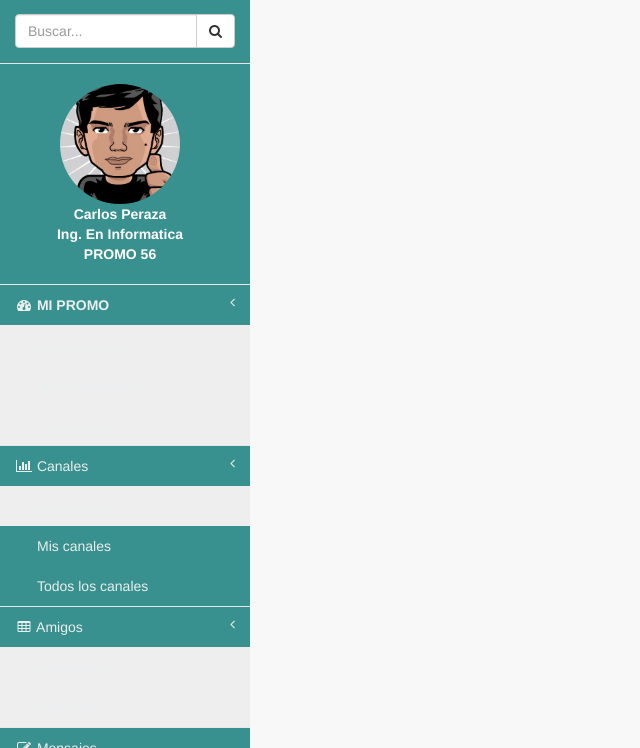
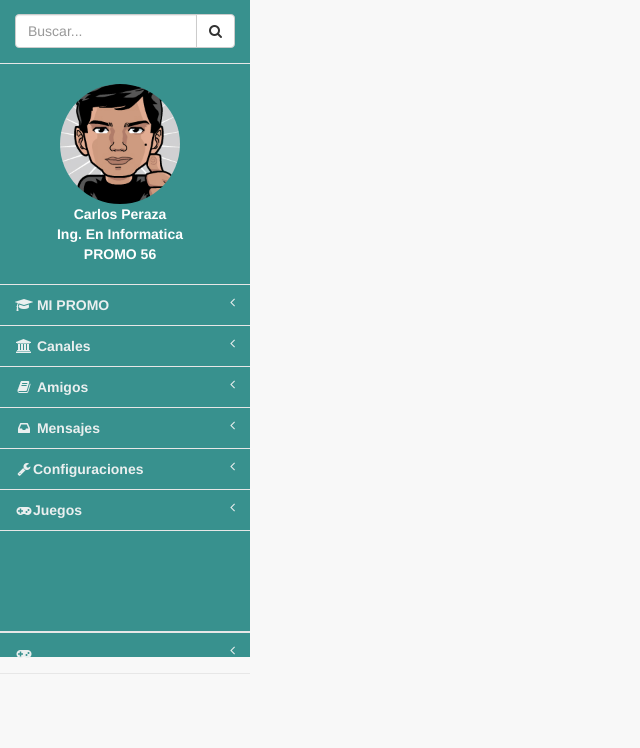
Before and after one commit to carlosiete/laboratorio-3, a Django app: page /flot in a window 1280 px wide. Shown: the part 52-800 px from the top of the page, without its empty margins (0-640 px from the left). Run offline with Django 3.2, Linux system fonts and the light colour scheme; parts of the project's set-up code (start-up, migrations or seed data) failed here and were passed over; some libraries are stand-ins or nearby versions.

Commit message:
modificacion de la base. template completo
imagenes, color, css

```diff
--- a/templates/base/base.html
+++ b/templates/base/base.html
@@ -13,6 +13,7 @@
     <title> {% block title %} Eco {% endblock %}</title>
 
     <!-- Bootstrap Core CSS -->
+    <link href="https://fonts.googleapis.com/css?family=Roboto" rel="stylesheet">
     <link href="{% static 'vendor/bootstrap/css/bootstrap.css' %}" rel="stylesheet">
 
     <!-- MetisMenu CSS -->
@@ -293,55 +294,96 @@
                             </div>
                         </li>
                         <li>
-
-                            <a href="index.html"><i class="fa fa-dashboard fa-fw"></i> <b>MI PROMO <span class="fa arrow"></b></a>
-
-                             <ul class="nav nav-second-level">
+                            <a href="index.html"><i class="fa fa-graduation-cap" aria-hidden="true"></i><b> MI PROMO</b><span class="fa arrow"></span></a>
+                            <ul class="nav nav-second-level">
                                 <li>
-                                    <a href="flot">Actualizaciones</a>
+                                    <a href="#"> <i class="fa fa-chevron-circle-right fa-fw" aria-hidden="true"></i>Actualizaciones</a>
                                 </li>
                                 <li>
-                                    <a href="flot">Mis compañeros</a>
+                                    <a href="#"><i class="fa fa-chevron-circle-right fa-fw" aria-hidden="true"></i>Mis Compañeros</a>
                                 </li>
                                 <li>
-                                    <a href="flot">Crear evento</a>
-                                </li>
-                             </ul>
-                        </li>
-                        <li>
-                            <a href="#"><i class="fa fa-bar-chart-o fa-fw"></i> Canales<span class="fa arrow"></span></a>
-                            <ul class="nav nav-second-level">
-                                <li>
-                                    <a href="flot">Crear canal</a>
-                                </li>
-                                <li>
-                                    <a href="morris.html">Mis canales</a>
-                                </li>
-                                <li>
-                                    <a href="morris.html">Todos los canales</a>
+                                    <a href="#"><i class="fa fa-chevron-circle-right fa-fw" aria-hidden="true"></i>Crear Eventos</a>
                                 </li>
                             </ul>
                             <!-- /.nav-second-level -->
                         </li>
                         <li>
-                            <a href="tables.html"><i class="fa fa-table fa-fw"></i> Amigos <span class="fa arrow">  </a>
+                            <a href="index.html"><i class="fa fa-university fa-fw" aria-hidden="true"></i><b>  Canales</b><span class="fa arrow"></span></a>
                             <ul class="nav nav-second-level">
                                 <li>
-                                    <a href="flot">Seguidores</a>
+                                    <a href="#"><i class="fa fa-chevron-circle-right fa-fw" aria-hidden="true"></i>Crear canal</a>
                                 </li>
                                 <li>
-                                    <a href="flot">Siguiendo</a>
+                                    <a href="#"><i class="fa fa-chevron-circle-right fa-fw" aria-hidden="true"></i>Mis canales</a>
+                                </li>
+                                <li>
+                                    <a href="#"><i class="fa fa-chevron-circle-right fa-fw" aria-hidden="true"></i>Todos los canales</a>
                                 </li>
                             </ul>
+                            <!-- /.nav-second-level -->
                         </li>
                         <li>
-                            <a href="forms.html"><i class="fa fa-edit fa-fw"></i> Mensajes</a>
+                            <a href="index.html"><i class="fa fa-book fa-fw"></i> <b>Amigos</b><span class="fa arrow"></span></a>
+                            <ul class="nav nav-second-level">
+                                <li>
+                                    <a href="#"><i class="fa fa-chevron-circle-right fa-fw" aria-hidden="true"></i>Seguidos</a>
+                                </li>
+                                <li>
+                                    <a href="#"><i class="fa fa-chevron-circle-right fa-fw" aria-hidden="true"></i>Seguidores</a>
+                                </li>
+                            </ul>
+                            <!-- /.nav-second-level -->
                         </li>
                         <li>
-                            <a href="#"><i class="fa fa-wrench fa-fw"></i>Configuración<span class="fa arrow"></span></a>
+                            <a href="index.html"><i class="fa fa-inbox fa-fw" aria-hidden="true"></i> <b>Mensajes</b><span class="fa arrow"></span></a>
                             <ul class="nav nav-second-level">
                                 <li>
-                                    <a href="panels-wells.html">Editar perfil</a>
+                                    <a href="#"><i class="fa fa-chevron-circle-right fa-fw" aria-hidden="true"></i>Nuevo</a>
+                                </li>
+                                <li>
+                                    <a href="#"><i class="fa fa-chevron-circle-right fa-fw" aria-hidden="true"></i>Inbox</a>
+                                </li>
+                            </ul>
+                            <!-- /.nav-second-level -->
+                        </li>
+                        <li>
+                            <a href="index.html"><i class="fa fa-wrench fa-fw" aria-hidden="true"></i><b>Configuraciones</b><span class="fa arrow"></span></a>
+                            <ul class="nav nav-second-level">
+                                <li>
+                                    <a href="#"><i class="fa fa-chevron-circle-right fa-fw" aria-hidden="true"></i>Editar Perfil</a>
+                                </li>
+                            </ul>
+                            <!-- /.nav-second-level -->
+                        </li>
+                         <li>
+                            <a href="index.html"><i class="fa fa-gamepad fa-fw" aria-hidden="true"></i><b>Juegos</b><span class="fa arrow"></span></a>
+                            <ul class="nav nav-second-level">
+                                <li>
+                                    <a><i class="fa fa-spinner fa-spin fa-3x fa-fw"></i>
+                                    <span class="sr-only">Loading...</span></a>
+                                </li>
+                            </ul>
+                            <!-- /.nav-second-level -->
+                        </li>
+                            <a href="index.html" aling:"center"; > <b> <span class="fa"></b></a>
+
+                             <ul class="nav nav-second-level">
+
+                             </ul>
+                        </li>
+                            <li>
+                                <br><br><br><br>
+                            </li>
+                            <li>
+
+                            </li>
+                        <li>
+                            <a href="index.html"><i class="fa fa-gamepad fa-fw" aria-hidden="true"></i><b></b><span class="fa arrow"></span></a>
+                            <ul class="nav nav-second-level">
+                                <li>
+                                    <a><i class="fa fa-spinner fa-spin fa-3x fa-fw"></i>
+                                    <span class="sr-only">Loading...</span></a>
                                 </li>
                             </ul>
                             <!-- /.nav-second-level -->
@@ -360,9 +402,9 @@
 
 
     {% block contenido %}
-    {% endblock %}
+        {% endblock %}
 
-    {% endblock %}
+        {% endblock %}
 
     </div>
     <!-- /#wrapper -->
```
